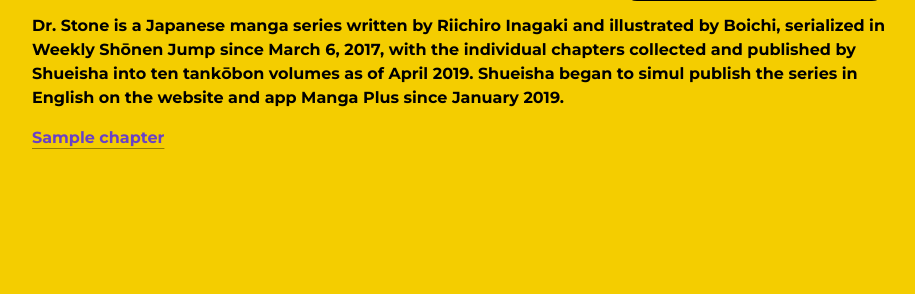
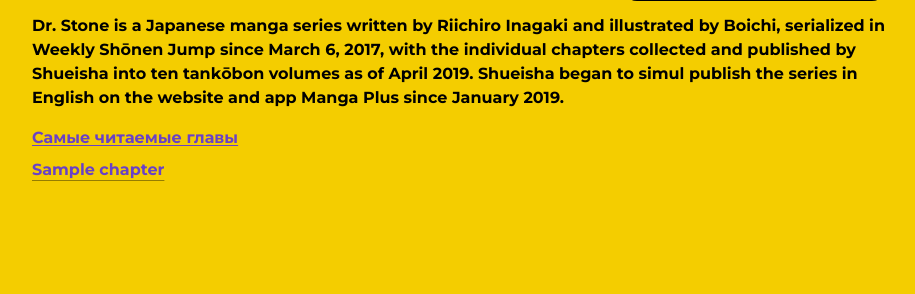
Before and after one commit to Lumberj3ck/manga_reader, a Django app: a page that uses templates/reader/chapter_list.html in a window 1280 px wide. Shown: the part 94-388 px from the top of the page, without its empty margins (176-1091 px from the left). Run offline with Django 4.2, Linux system fonts and the light colour scheme; tables that the repository leaves empty hold one stand-in row (values such as "Sample post"); parts of the project's set-up code (start-up, migrations or seed data) failed here and were passed over.

Commit message:
the most liked chapters link

```diff
--- a/reader/static/css/base_tailwind.css
+++ b/reader/static/css/base_tailwind.css
@@ -1315,6 +1315,10 @@
   text-decoration-line: underline;
 }
 
+.underline-offset-2 {
+  text-underline-offset: 2px;
+}
+
 .opacity-80 {
   opacity: 0.8;
 }
--- a/reader/views.py
+++ b/reader/views.py
@@ -36,7 +36,8 @@
     most_viewed_chapters = [
         chapter_b.decode("utf8") for chapter_b in most_viewed_chapters
     ]
-    chapters = list(Chapter.objects.filter(name__in=most_viewed_chapters))
+    manga = Manga.objects.get(slug=manga_slug)
+    chapters = list(Chapter.objects.filter(name__in=most_viewed_chapters, manga=manga))
     chapters.sort(key=lambda x: most_viewed_chapters.index(x.name))
     most_liked_chapters = Chapter.objects.annotate(total_likes=Count("likes")).order_by(
         "total_likes"
@@ -85,7 +86,7 @@
         raise Http404()
     #chapters = get_object_or_404(Chapter, manga__slug=manga_slug)
     # queryset1 = Manga.objects.filter(name=manga_slug).chapters
-    return render(request, "reader/chapter_list.html", {"chapters": chapters})
+    return render(request, "reader/chapter_list.html", {"chapters": chapters, 'manga_slug': manga_slug})
 
 
 class ChapterDetail(View):
--- a/templates/reader/chapter_list.html
+++ b/templates/reader/chapter_list.html
@@ -43,9 +43,12 @@
 <div class="p-2 m-2 font-semibold">
   {% trans   'Dr. Stone is a Japanese manga series written by Riichiro Inagaki and illustrated by Boichi, serialized in Weekly Shōnen Jump since March 6, 2017, with the individual chapters collected and published by Shueisha into ten tankōbon volumes as of April 2019. Shueisha began to simul publish the series in English on the website and app Manga Plus since January 2019.' %}
 </div>
+<div class="mx-4 text-[#6941c6] underline underline-offset-2 mb-2 font-semibold">
+<a href="{% url 'most_viewed_chapters' manga_slug=manga_slug %}">{% trans 'Самые читаемые главы' %}</a>
+</div>
 {% for chapter in chapters %}
     <div class="mx-4 mb-3">
-        <a class='font-semibold' style="color: #6941C6; text-decoration: underline; text-underline-offset: 5px; text-decoration-color: rgba(0, 0, 0, 0.393);" href="{% url 'chapter_detail' manga_slug=chapter.manga.slug chapter_slug=chapter.name %}">{{chapter}}</a>
+        <a class='font-semibold' style="color: #6941C6; text-decoration: underline; text-underline-offset: 5px; text-decoration-color: rgba(0, 0, 0, 0.393);" href="{% url 'chapter_detail' manga_slug=manga_slug chapter_slug=chapter.name %}">{{chapter}}</a>
     </div>
 {% endfor %}
 </div>
```
